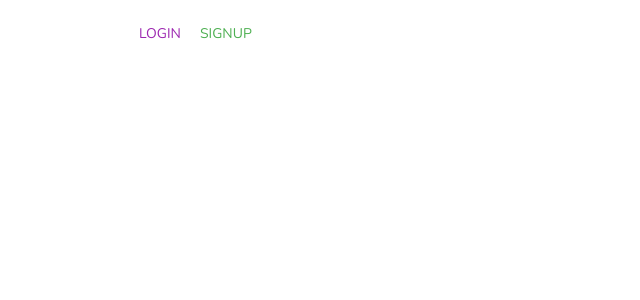
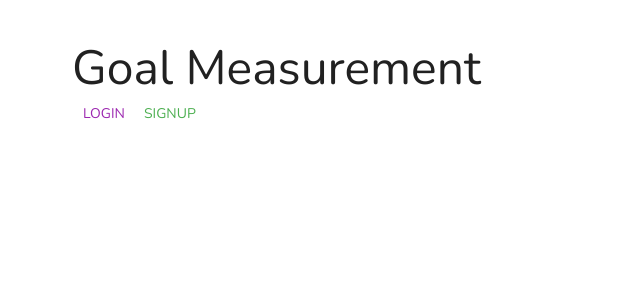
Before and after one commit to cristianrodri/goal-measurement-next, a Next.js app: page / in a window 1280 px wide. Shown: the top 300 px of the page, without its empty margins (0-640 px from the left). Built offline with nearby package versions, Linux system fonts and the light colour scheme.

Commit message:
Title is added and tested in the homepage

```diff
--- /dev/null
+++ b/src/components/pages/homepage/Title.tsx
@@ -0,0 +1,5 @@
+import { Typography } from '@mui/material'
+
+export const Title = () => {
+  return <Typography variant="h3">Goal Measurement</Typography>
+}
--- a/src/pages/index.tsx
+++ b/src/pages/index.tsx
@@ -1,14 +1,22 @@
 import type { NextPage } from 'next'
-import { Button } from '@mui/material'
+import { Box, Button } from '@mui/material'
 import { PageLayout } from '@components/PageLayout'
+import { Title } from '@components/pages/homepage/Title'
 
 const Home: NextPage = () => {
   return (
     <PageLayout title="Login">
-      <Button href="/login">Login</Button>
-      <Button href="/login" color="secondary">
-        Signup
-      </Button>
+      <Box px={1}>
+        {/* Title */}
+        <Title />
+        {/* Subtitle */}
+        {/* Actions */}
+        <Button href="/login">Login</Button>
+        <Button href="/login" color="secondary">
+          Signup
+        </Button>
+        {/* Image */}
+      </Box>
     </PageLayout>
   )
 }
```
Also changed, not shown: 1 other file (tests, documents, lock files or other folders).
